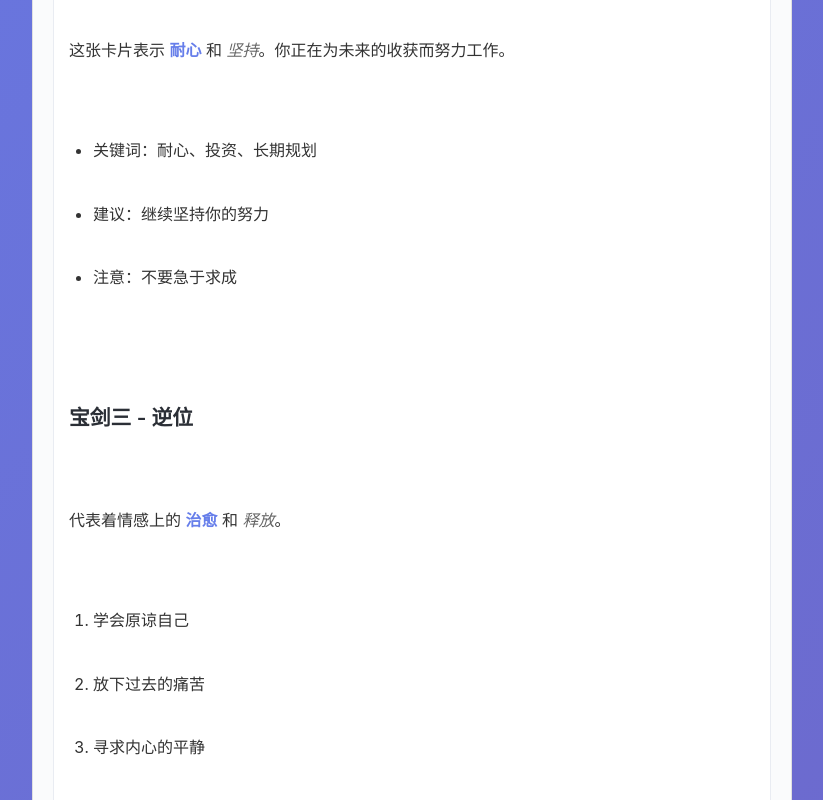
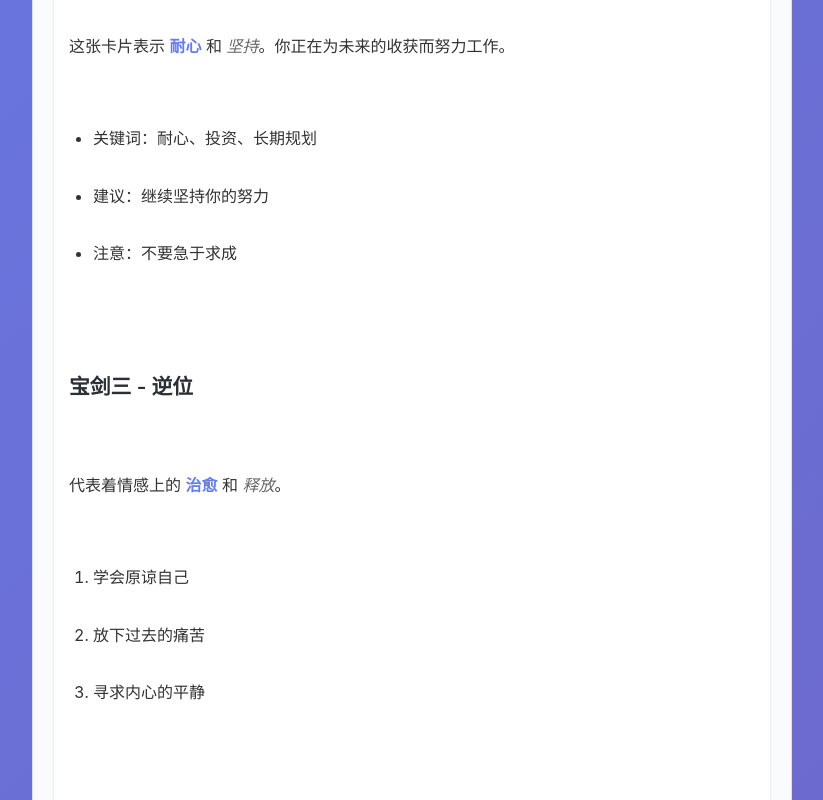
Before and after one commit to UtMetoo/tarot-webui, a website: page tarot_webui/public/test/markdown-test.html in a window 1280 px wide. Shown: the part 1220-2020 px from the top of the page, without its empty margins (228-1051 px from the left). Drawn offline with Linux system fonts and the light colour scheme.

Commit message:
update 渲染效果

```diff
--- a/tarot_webui/public/styles.css
+++ b/tarot_webui/public/styles.css
@@ -578,20 +578,21 @@ select:focus {
     font-style: italic;
 }
 
+/* 修复行距过大的问题 */
 .markdown-content ul {
-    margin: 12px 0;
+    margin: 8px 0;
     padding-left: 24px;
     list-style-type: disc;
 }
 
 .markdown-content ol {
-    margin: 12px 0;
+    margin: 8px 0;
     padding-left: 24px;
     list-style-type: decimal;
 }
 
 .markdown-content li {
-    margin: 6px 0;
+    margin: 3px 0;
     line-height: 1.6;
 }
 
@@ -616,7 +617,7 @@ select:focus {
 }
 
 .markdown-content p {
-    margin: 12px 0;
+    margin: 8px 0;
 }
 
 /* 错误信息样式 */
--- a/tarot_webui/public/test/markdown-test.html
+++ b/tarot_webui/public/test/markdown-test.html
@@ -98,19 +98,19 @@
         }
 
         .markdown-content ul {
-            margin: 12px 0;
+            margin: 8px 0;
             padding-left: 24px;
             list-style-type: disc;
         }
 
         .markdown-content ol {
-            margin: 12px 0;
+            margin: 8px 0;
             padding-left: 24px;
             list-style-type: decimal;
         }
 
         .markdown-content li {
-            margin: 6px 0;
+            margin: 3px 0;
             line-height: 1.6;
         }
 
@@ -134,8 +134,13 @@
             font-size: 0.9em;
         }
 
+        /* 当前问题样式 */
         .markdown-content p {
-            margin: 12px 0;
+            margin: 8px 0;
+        }
+
+        .markdown-content ul, .markdown-content ol {
+            margin: 8px 0;
         }
     </style>
 </head>
```
